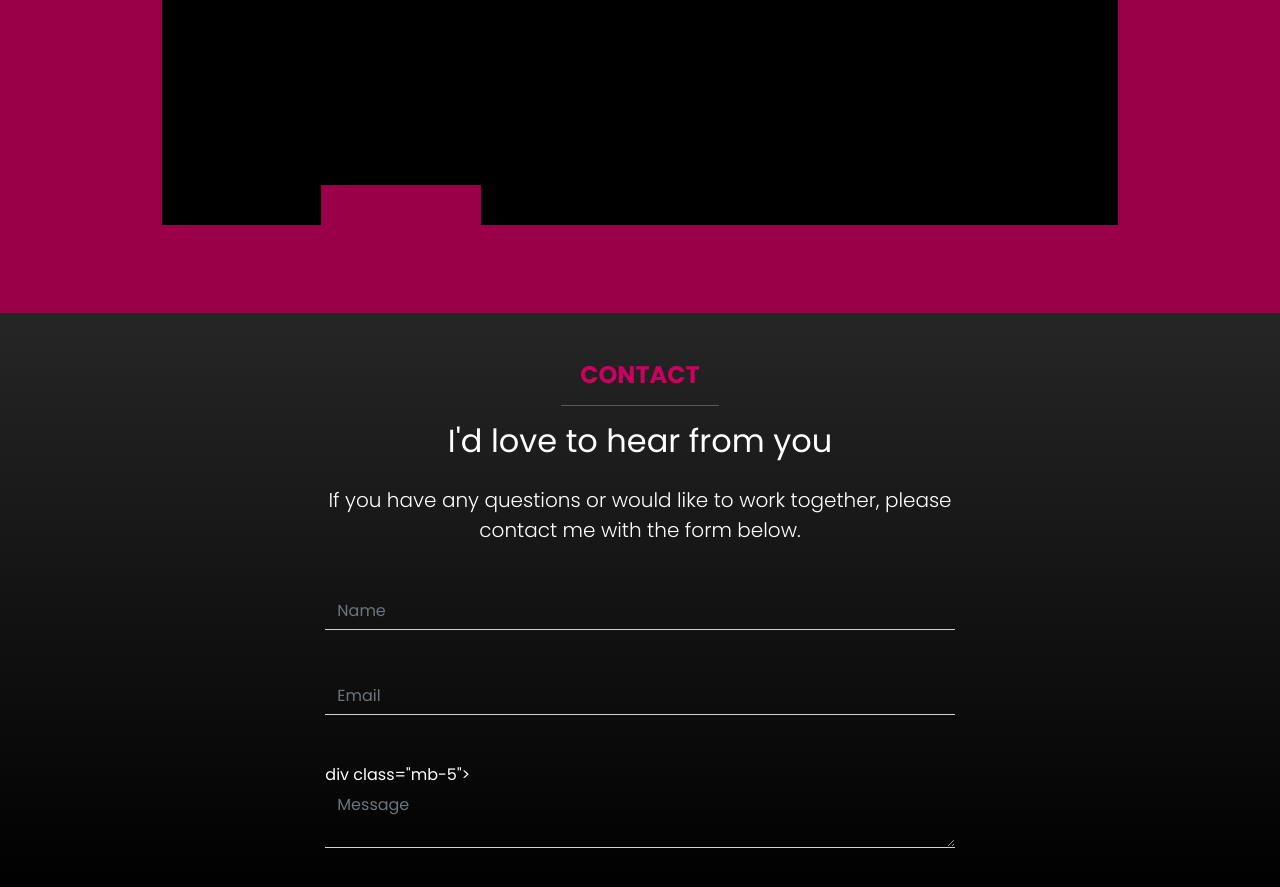
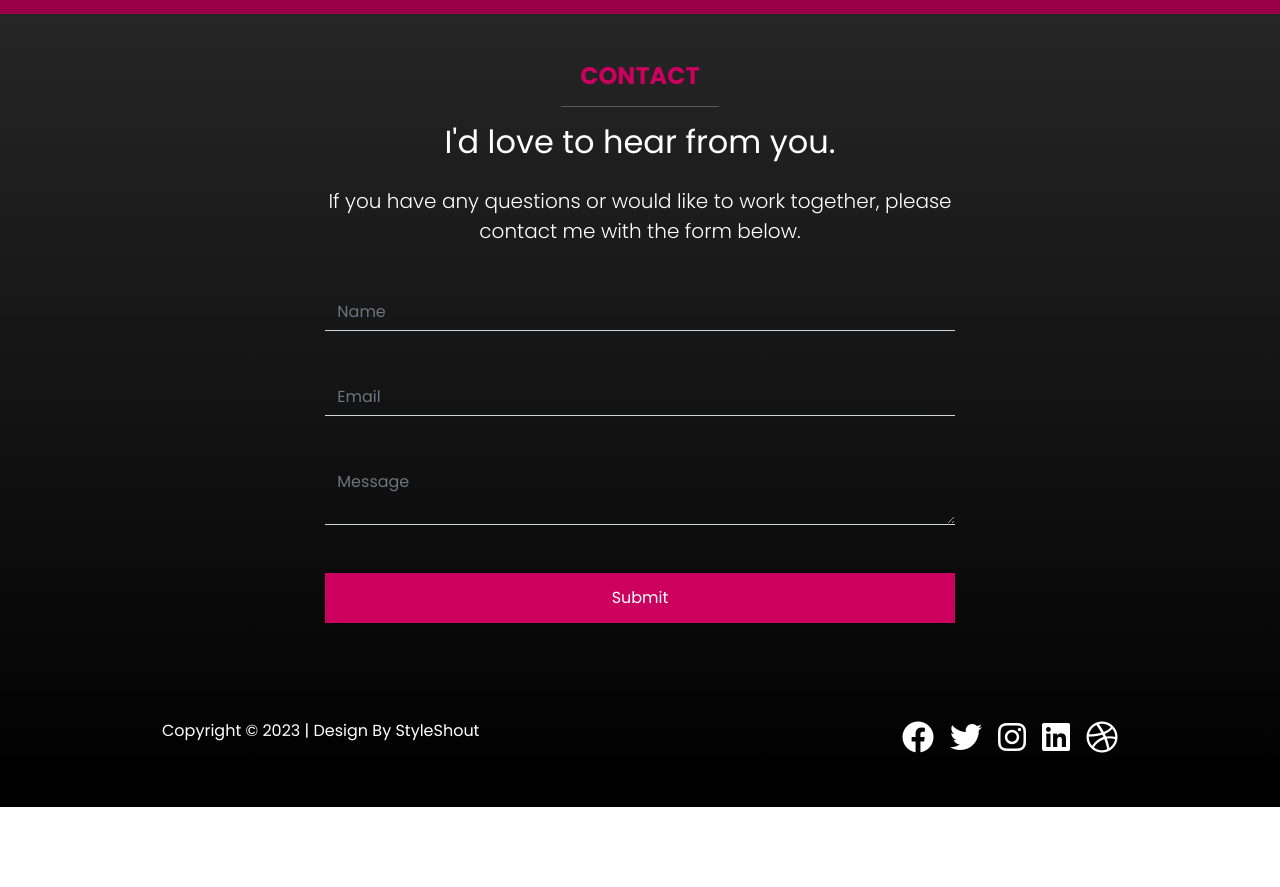
Before and after one commit to MarcGranier/Portfolio-Website, a website: page index.html in a window 1280 px wide. Shown: the part 5060-5947 px from the top of the page. After the commit the page ends 5867 px from the top, so only its background shows below. Drawn offline with nearby package versions, Linux system fonts and the light colour scheme; files that its build step writes are made by us from their sources.

Commit message:
Stats & Form/Project Complete

```diff
--- a/index.html
+++ b/index.html
@@ -470,19 +470,19 @@
 						<div class="text-center mb-5">
 							<h4 class="text-uppercase fw-bold text-primary">Contact</h4>
 							<hr class="w-25 mx-auto" />
-							<h2 class="mb-4">I'd love to hear from you</h2>
+							<h2 class="mb-4">I'd love to hear from you.</h2>
 							<p class="lead">
 								If you have any questions or would like to work together, please
 								contact me with the form below.
 							</p>
 						</div>
-						<!-- Form     -->
-						<form name="contact" netlify>
+
+						<!-- Form -->
+						<form>
 							<div class="mb-5">
 								<input
 									type="text"
 									class="form-control bg-transparent border-top-0 border-start-0 border-end-0 rounded-0 border-muted text-white"
-                  name="name"
 									placeholder="Name"
 								/>
 							</div>
@@ -490,17 +490,45 @@
 								<input
 									type="email"
 									class="form-control bg-transparent border-top-0 border-start-0 border-end-0 rounded-0 border-muted text-white"
-                  name="email"
 									placeholder="Email"
 								/>
 							</div>
-              div class="mb-5">
+							<div class="mb-5">
 								<textarea
 									class="form-control bg-transparent border-top-0 border-start-0 border-end-0 rounded-0 border-muted text-white"
 									name="message"
 									placeholder="Message"
 								></textarea>
 							</div>
+							<div class="mb-5 d-grid">
+								<button type="submit" class="btn btn-primary">Submit</button>
+							</div>
+						</form>
+					</div>
+				</div>
+
+				<!-- Footer -->
+
+				<div class="d-flex mt-5">
+					<p class="flex-grow-1">
+						Copyright &copy; 2023 | Design By StyleShout
+					</p>
+					<div class="hstack gap-3">
+						<a href="#">
+							<i class="fab fa-facebook fa-2x text-white"></i>
+						</a>
+						<a class="text-decoration-none" href="#">
+							<i class="fab fa-twitter fa-2x text-white"></i>
+						</a>
+						<a class="text-decoration-none" href="#">
+							<i class="fab fa-instagram fa-2x text-white"></i>
+						</a>
+						<a class="text-decoration-none" href="#">
+							<i class="fab fa-linkedin fa-2x text-white"></i>
+						</a>
+						<a class="text-decoration-none" href="#">
+							<i class="fab fa-dribbble fa-2x text-white"></i>
+						</a>
 					</div>
 				</div>
 			</div>
--- a/scss/styles.scss
+++ b/scss/styles.scss
@@ -73,6 +73,6 @@ header .roles {
 .stats .stat {
 	border-right: 0 !important;
 	margin-bottom: 40px;
-	border-bottom: var(--bs-dark) solid 300px;
+	border-bottom: var(--bs-dark) solid 1px;
 	padding-bottom: 20px;
 }
```
Lines whose indentation alone changed are shown as unchanged.
